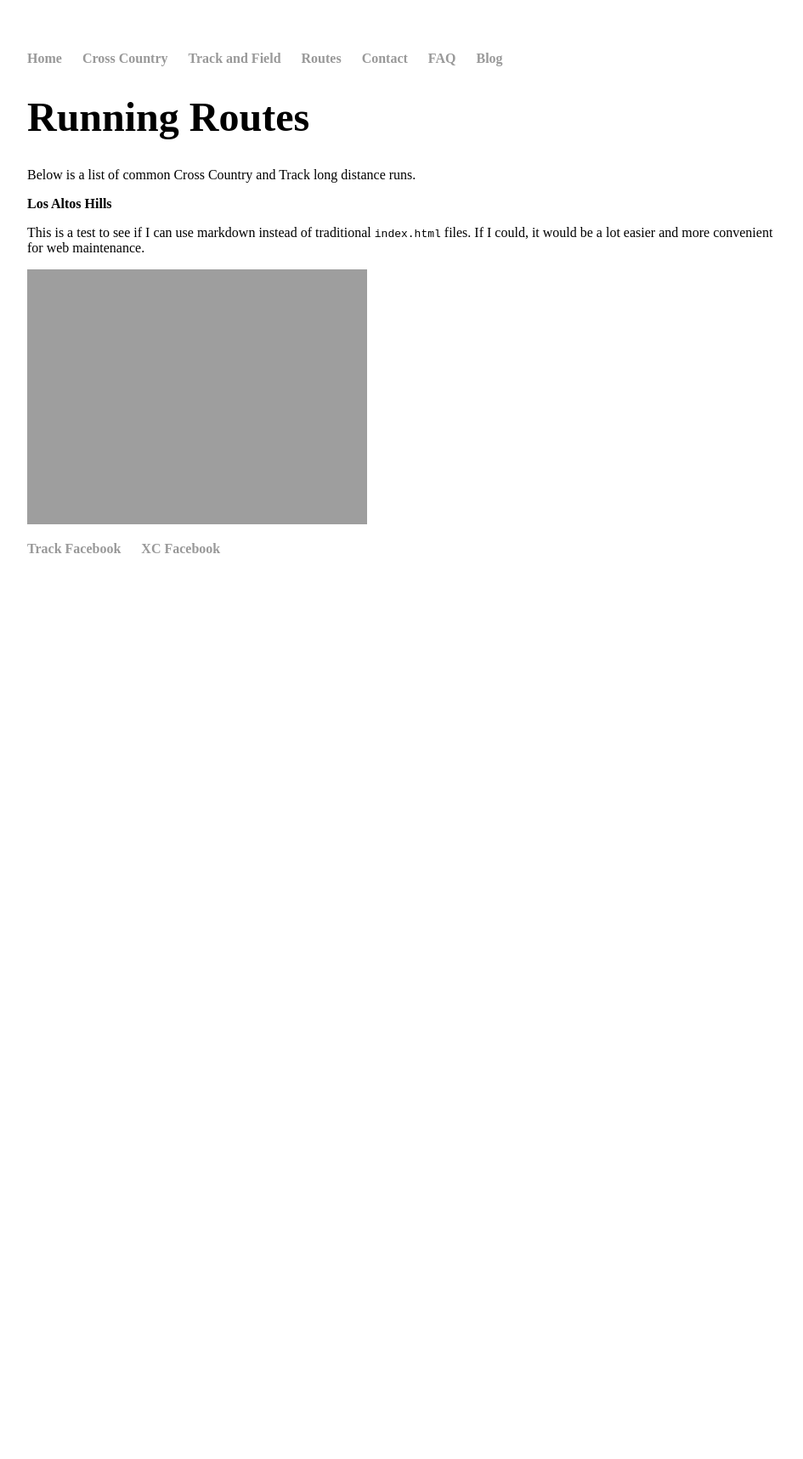
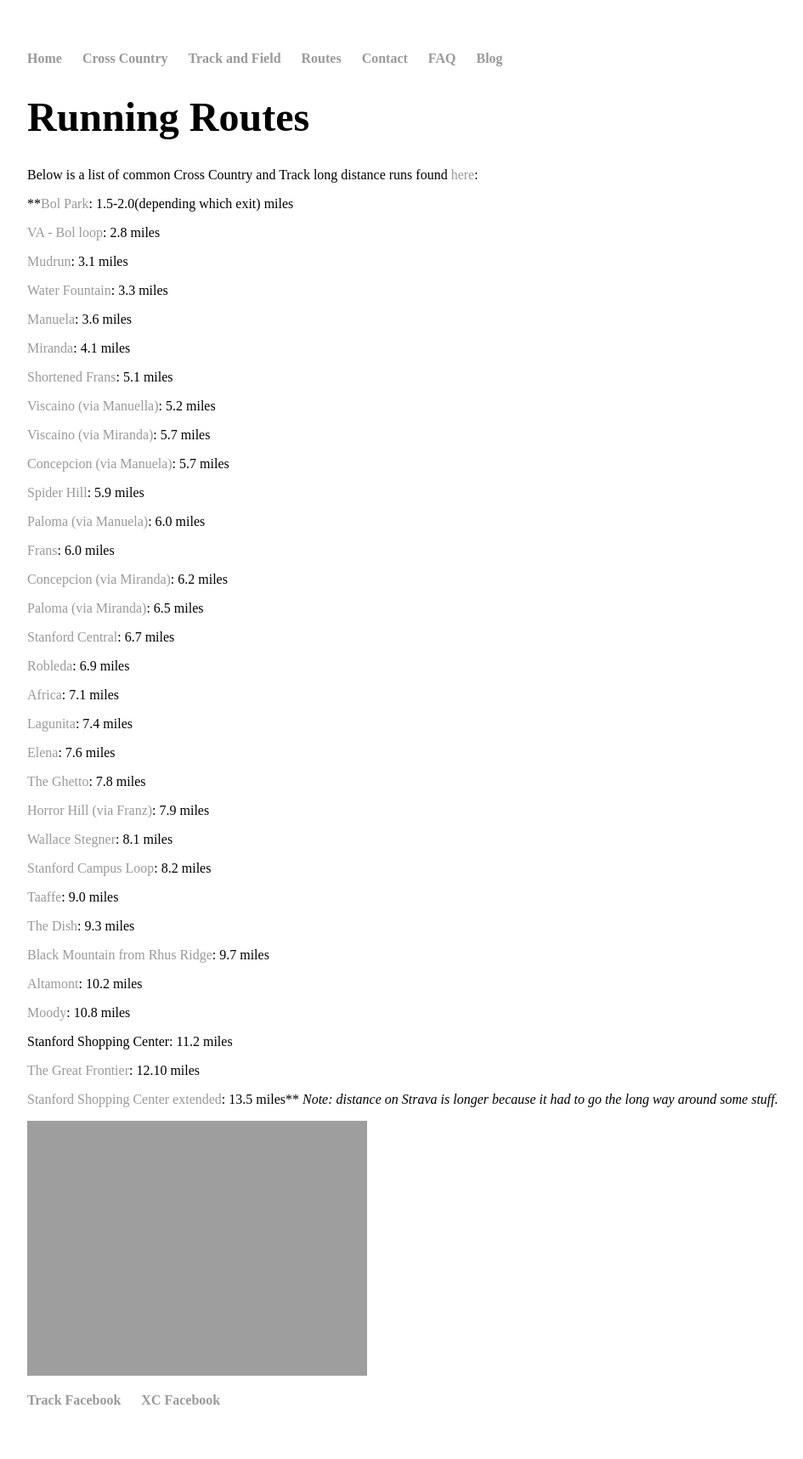
Before and after one commit to nicholaschiang/gunn-sports-website, a Jekyll site: the page built from routes/index.md, in a window 1280 px wide. Shown: the whole page at 85% size, without its empty margins (160-1105 px from the left). Built offline with Jekyll 4.4.1, drawn with Linux system fonts in a browser that asks for light colours; some web fonts are replaced; before the commit the page ends 900 px from its top, so only the background shows below that.

Commit message:
feat(routes): update strava run list

```diff
--- a/routes/index.md
+++ b/routes/index.md
@@ -3,7 +3,68 @@ layout: default
 title: Running Routes
 ---
 # Running Routes
-Below is a list of common Cross Country and Track long distance runs.
+Below is a list of common Cross Country and Track long distance runs found [here](https://sites.google.com/a/pausd.org/gunn-cross-country/gunn-cc-run-routes):
 
-### Los Altos Hills
-This is a test to see if I can use markdown instead of traditional `index.html` files. If I could, it would be a lot easier and more convenient for web maintenance.
+**[Bol Park](https://www.strava.com/routes/2631707): 1.5-2.0(depending which exit) miles
+
+[VA - Bol loop](https://www.strava.com/routes/2636197): 2.8 miles
+
+[Mudrun](https://www.strava.com/routes/2631712): 3.1 miles
+
+[Water Fountain](https://www.strava.com/routes/2631721): 3.3 miles
+
+[Manuela](https://www.strava.com/routes/2631721): 3.6 miles
+
+[Miranda](https://www.strava.com/routes/2631718): 4.1 miles
+
+[Shortened Frans](https://www.strava.com/routes/8879710): 5.1 miles
+
+[Viscaino (via Manuella)](https://www.strava.com/routes/2631725): 5.2 miles
+
+[Viscaino (via Miranda)](https://www.strava.com/routes/2631730): 5.7 miles
+
+[Concepcion (via Manuela)](https://www.strava.com/routes/2631738): 5.7 miles
+
+[Spider Hill](https://www.strava.com/routes/2631760): 5.9 miles
+
+[Paloma (via Manuela)](https://www.strava.com/routes/2631746): 6.0 miles
+
+[Frans](https://www.strava.com/routes/2631766): 6.0 miles
+
+[Concepcion (via Miranda)](https://www.strava.com/routes/2631743): 6.2 miles
+
+[Paloma (via Miranda)](https://www.strava.com/routes/2631749): 6.5 miles
+
+[Stanford Central](https://www.strava.com/routes/8879675): 6.7 miles
+
+[Robleda](https://www.strava.com/routes/2631768): 6.9 miles
+
+[Africa](https://www.strava.com/routes/2631773): 7.1 miles
+
+[Lagunita](https://www.strava.com/routes/8878265): 7.4 miles
+
+[Elena](https://www.strava.com/routes/2631776): 7.6 miles
+
+[The Ghetto](https://www.strava.com/routes/7851923): 7.8 miles
+
+[Horror Hill (via Franz)](https://www.strava.com/routes/6552539): 7.9 miles
+
+[Wallace Stegner](https://www.strava.com/routes/2631787): 8.1 miles
+
+[Stanford Campus Loop](https://www.strava.com/routes/8879689): 8.2 miles
+
+[Taaffe](https://www.strava.com/routes/2631780): 9.0 miles
+
+[The Dish](https://www.strava.com/routes/8879733): 9.3 miles
+
+[Black Mountain from Rhus Ridge](https://www.strava.com/routes/2631833): 9.7 miles
+
+[Altamont](https://www.strava.com/routes/2631823): 10.2 miles
+
+[Moody](https://www.strava.com/routes/2631828): 10.8 miles
+
+Stanford Shopping Center: 11.2 miles
+
+[The Great Frontier](https://www.strava.com/routes/7456376): 12.10 miles
+
+[Stanford Shopping Center extended](https://www.strava.com/routes/15027301): 13.5 miles** *Note: distance on Strava is longer because it had to go the long way around some stuff.*
```
Also changed, not shown: staff/index.md (+9 -9 lines).
